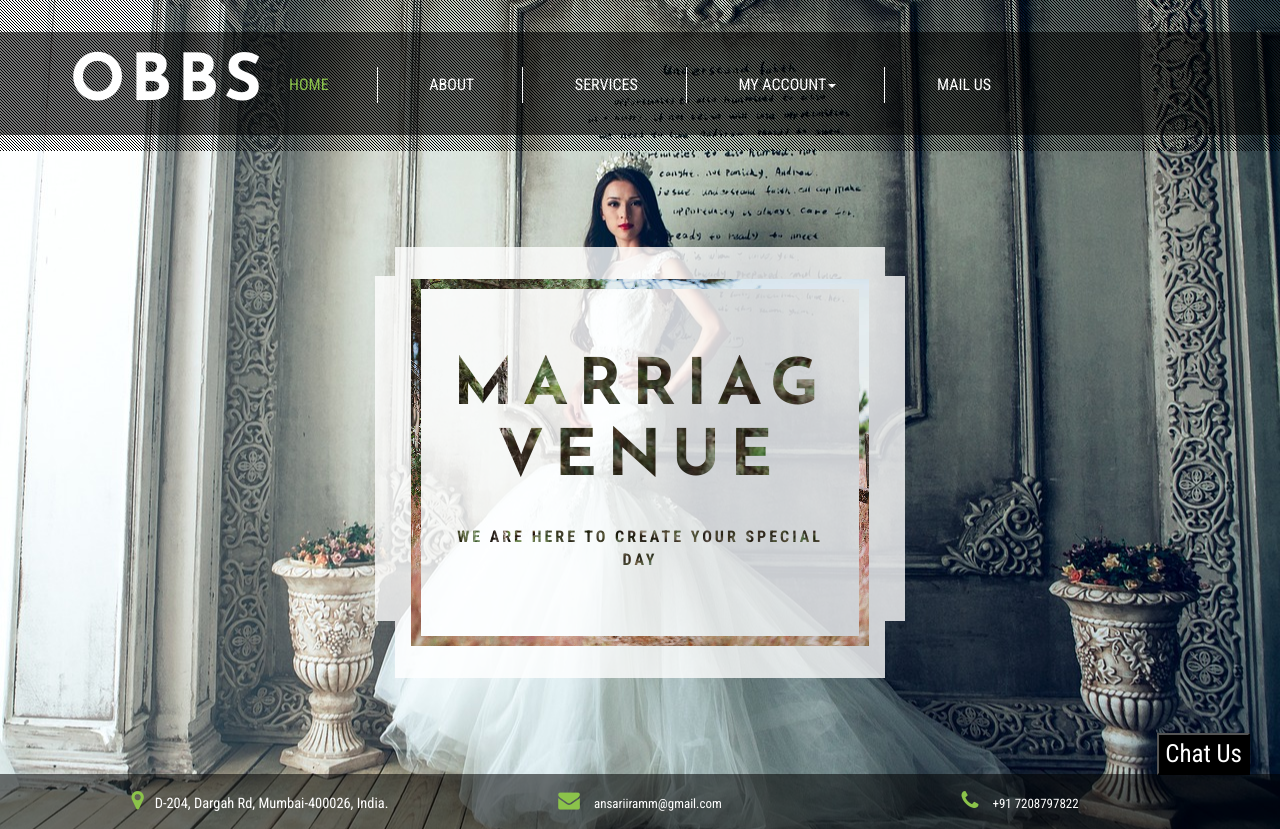
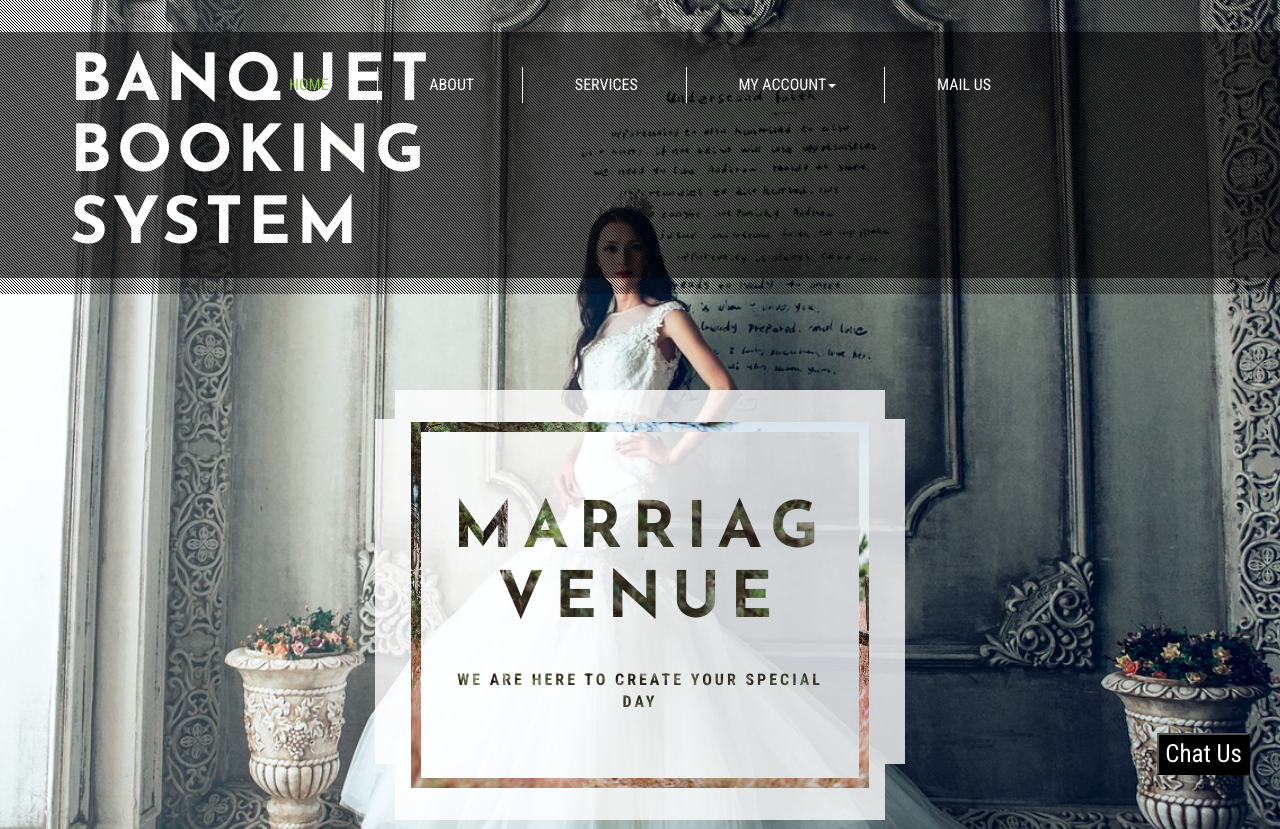
Before and after one commit to Iram7208/online_banquet_booking, a PHP site: page /index.php in a window 1280 px wide. Shown: the top 829 px of the page. Run offline with PHP 8.4, Linux system fonts and the light colour scheme; a user stored in the database is signed in; data comes from the database, SQL or seed files in the repository.

Commit message:
Update header.php

```diff
--- a/includes/header.php
+++ b/includes/header.php
@@ -2,7 +2,7 @@
                 <div class="container">
                     <div class="header-top-grids">
                         <div class="agileits-logo">
-                            <h1><a href="index.php">OBBS </a></h1>
+                            <h1><a href="index.php">BANQUET BOOKING SYSTEM </a></h1>
                         </div>
                         <div class="top-nav">
                             <nav class="navbar navbar-default">
```
